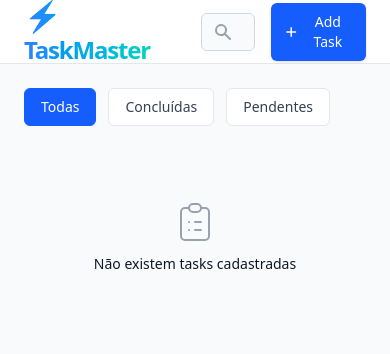
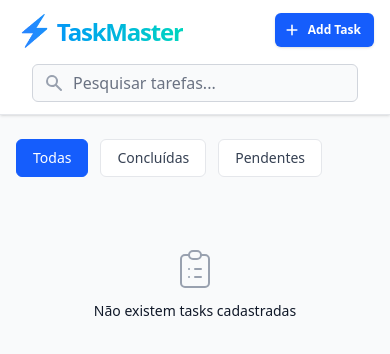
Before and after one commit to DanteWaker/desafio-vue-tasks-jose-denner-lira-do-nascimento, a Vue app: page / in a window 390 px wide. Shown: the top 354 px of the page. Built offline with nearby package versions, Linux system fonts and the light colour scheme.

Commit message:
styles: enhance UI components with responsive design adjustments

```diff
--- a/src/_shared/components/button/Button.vue
+++ b/src/_shared/components/button/Button.vue
@@ -9,10 +9,10 @@ const { isModalOpen, openModal, closeModal } = ButtonViewModel();
   <div>
     <button
       @click="openModal"
-      class="inline-flex items-center px-4 py-2 border border-transparent text-sm font-medium rounded-md shadow-sm text-white bg-blue-600 hover:bg-blue-700 focus:outline-none focus:ring-2 focus:ring-offset-2 focus:ring-blue-500"
+      class="inline-flex items-center px-3 py-2 text-xs font-semibold border border-transparent rounded-md shadow-sm text-white bg-blue-600 hover:bg-blue-700 focus:outline-none focus:ring-2 focus:ring-offset-2 focus:ring-blue-500 cursor-pointer transition-all sm:px-4 sm:py-2.5 sm:text-sm"
     >
       <svg
-        class="-ml-1 mr-2 h-5 w-5"
+        class="-ml-1 mr-2 h-4 w-4 sm:h-5 sm:w-5"
         xmlns="http://www.w3.org/2000/svg"
         viewBox="0 0 20 20"
         fill="currentColor"
--- a/src/_shared/components/toast/ToastContainer.vue
+++ b/src/_shared/components/toast/ToastContainer.vue
@@ -6,7 +6,9 @@ const { toasts, getVariantClasses, dismissToast } = ToastContainerViewModel();
 
 <template>
   <teleport to="body">
-    <div class="fixed top-4 right-4 z-[1000] space-y-3 w-full max-w-xs">
+    <div
+      class="fixed bottom-4 right-4 z-[1000] space-y-3 w-full max-w-xs sm:right-6 sm:bottom-6"
+    >
       <div
         v-for="toast in toasts"
         :key="toast.id"
--- a/src/_shared/layouts/main-layout/MainLayout.vue
+++ b/src/_shared/layouts/main-layout/MainLayout.vue
@@ -6,22 +6,34 @@ import ToastContainer from "../../components/toast/ToastContainer.vue";
 </script>
 
 <template>
-  <div class="flex h-screen bg-gray-50">
-    <div class="flex-1 flex flex-col">
+  <div class="min-h-screen bg-gray-50 flex flex-col">
     <header
-        class="h-16 bg-white border-b border-gray-200 flex items-center justify-between px-6 sticky top-0 z-20"
+      class="bg-white border-b border-gray-200 px-4 py-3 sticky top-0 z-20 shadow-sm"
     >
+      <div
+        class="flex flex-col gap-4 md:flex-row md:items-center md:justify-between"
+      >
+        <div class="flex items-center justify-between gap-4">
           <Logo />
+          <div class="md:hidden">
+            <Button />
+          </div>
+        </div>
+        <div class="flex flex-col gap-3 md:flex-row md:items-center md:gap-4">
           <Input />
+          <div class="hidden md:block">
             <Button />
+          </div>
+        </div>
+      </div>
     </header>
 
-      <main class="flex-1 overflow-auto p-6">
+    <main class="flex-1 overflow-auto px-4 py-6 sm:px-6">
       <slot>
         <RouterView />
       </slot>
     </main>
-    </div>
+
     <ToastContainer />
   </div>
 </template>
--- a/src/modules/tasks/views/TasksView.vue
+++ b/src/modules/tasks/views/TasksView.vue
@@ -8,7 +8,7 @@ const { tasks, hasTasks, removeTask } = useTasksView();
 </script>
 
 <template>
-  <div class="space-y-6">
+  <div class="space-y-5 sm:space-y-6">
     <FilterToggle />
     <TaskEmpty v-if="!hasTasks" />
     <TaskList v-else :tasks="tasks" @remove-task="removeTask" />
--- a/src/modules/tasks/views/components/task-item/TaskItem.vue
+++ b/src/modules/tasks/views/components/task-item/TaskItem.vue
@@ -25,7 +25,9 @@ const {
     :class="borderClass"
   >
     <div class="px-4 py-4 sm:px-6">
-      <div class="flex items-start justify-between gap-6">
+      <div
+        class="flex flex-col gap-4 sm:flex-row sm:items-start sm:justify-between sm:gap-6"
+      >
         <label class="flex items-start gap-3 cursor-pointer select-none">
           <input
             type="checkbox"
@@ -50,7 +52,7 @@ const {
           </div>
         </label>
 
-        <div class="flex items-center gap-2">
+        <div class="flex items-center gap-2 flex-wrap sm:flex-nowrap">
           <button
             type="button"
             class="inline-flex items-center rounded-md border border-gray-200 px-3 py-1 text-xs font-medium text-gray-700 hover:bg-gray-100"
--- a/src/modules/tasks/views/components/task-list/TaskList.vue
+++ b/src/modules/tasks/views/components/task-list/TaskList.vue
@@ -13,7 +13,7 @@ const { handleRemove } = TaskListViewModel(props, emit);
 </script>
 
 <template>
-  <ul role="list" class="space-y-3">
+  <ul role="list" class="space-y-3 sm:space-y-4">
     <TaskItem
       v-for="task in tasks"
       :key="task.id"
```
Lines whose indentation alone changed are shown as unchanged.
